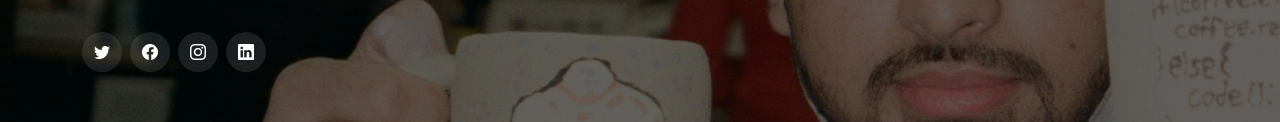
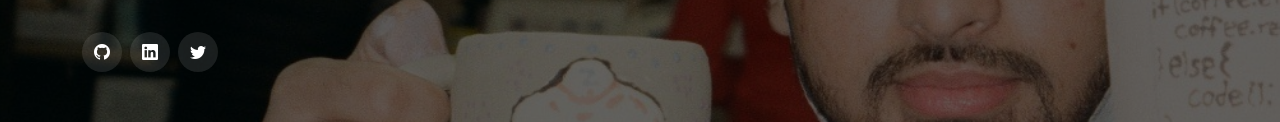
Before and after one commit to uzaaaiiir/e-portfolio, a plain HTML site: page index.html in a window 1280 px wide. Shown: the part 446-568 px from the top of the page. Drawn offline with nearby package versions, Linux system fonts and the light colour scheme.

Commit message:
Update header links for twitter, github, and linkedin

```diff
--- a/assets/css/style.css
+++ b/assets/css/style.css
@@ -1042,7 +1042,7 @@ section .container {
     color: #fff;
     line-height: 1;
     margin-right: 12px;
-    transition: 0.3s;
+    transition: 0.1s;
 }
 
 .contact .info-box .social-links a:hover {
--- a/index.html
+++ b/index.html
@@ -60,10 +60,10 @@
       </nav><!-- .navbar -->
 
       <div class="social-links">
-        <a href="#" class="twitter"><i class="bi bi-twitter"></i></a>
-        <a href="#" class="facebook"><i class="bi bi-facebook"></i></a>
-        <a href="#" class="instagram"><i class="bi bi-instagram"></i></a>
-        <a href="#" class="linkedin"><i class="bi bi-linkedin"></i></a>
+        <a href="https://github.com/uzaaaiiir" target="_blank" class="github"><i class="bi bi-github"></i></a>
+        <a href="https://www.linkedin.com/in/uzair-mohiuddin/" target="_blank" class="linkedin"><i class="bi bi-linkedin"></i></a>
+        <a href="https://twitter.com/UzairM__" target="_blank" class="twitter"><i class="bi bi-twitter"></i></a>
+
       </div>
 
     </div>
```
